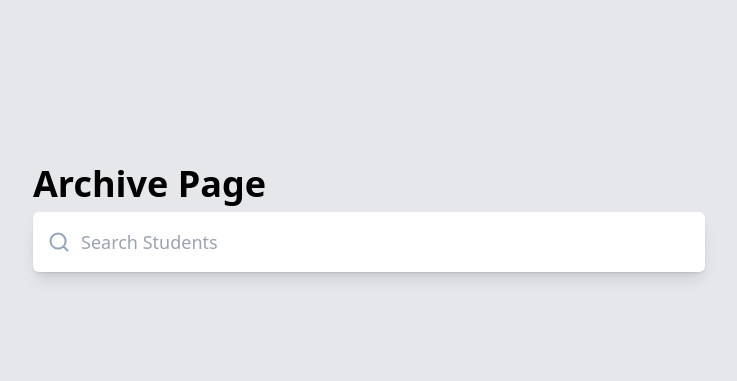
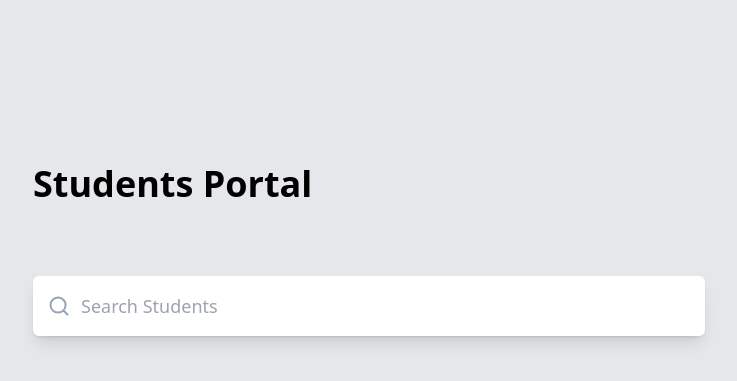
Before and after one commit to bishaller/studentsPortal, a Django app: page /archive/ in a window 1280 px wide. Shown: the top 381 px of the page, without its empty margins (271-1008 px from the left). Run offline with Django 3.2, Linux system fonts and the light colour scheme; data that the repository does not hold is empty; some libraries are stand-ins or nearby versions; some web fonts are replaced.

Commit message:
add: untracked files

```diff
--- a/student/templates/archive.html
+++ b/student/templates/archive.html
@@ -7,9 +7,10 @@
         <div class="max-w-2xl mx-auto py-6">
             <div class="py-12 mt-24">
                 <h1 class="text-4xl leading-8 font-bold">
-                    Archive Page
+                    Students Portal
                 </h1>
                 <header class="col-span-3 sm:col-span-2">
+                    {% include 'includes/categoryNav.html' %}
                     <form action="{% url 'archive' %}" class="mt-1 flex rounded-md shadow-sm relative">
                         <label class="absolute top-7 left-4 text-slate-400" id="search-label">
                             <svg width="20" height="20" class="" viewBox="0 0 20 20"><path d="M14.386 14.386l4.0877 4.0877-4.0877-4.0877c-2.9418 2.9419-7.7115 2.9419-10.6533 0-2.9419-2.9418-2.9419-7.7115 0-10.6533 2.9418-2.9419 7.7115-2.9419 10.6533 0 2.9419 2.9418 2.9419 7.7115 0 10.6533z" stroke-width="2" stroke="currentColor" fill="none" fill-rule="evenodd" stroke-linecap="round" stroke-linejoin="round"></path></svg>
```
Also changed, not shown: student/templates/index.html (+9 -2 lines).
